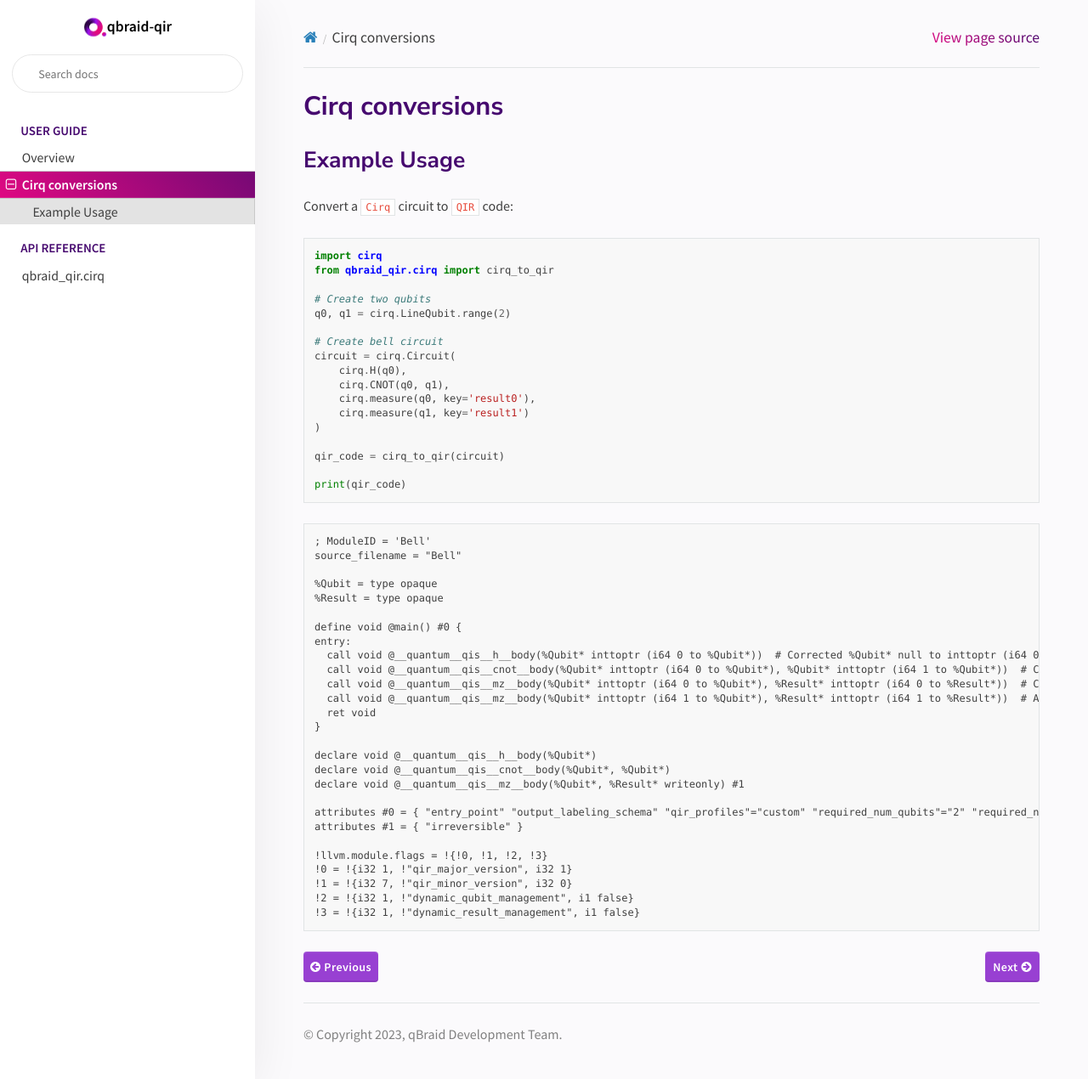
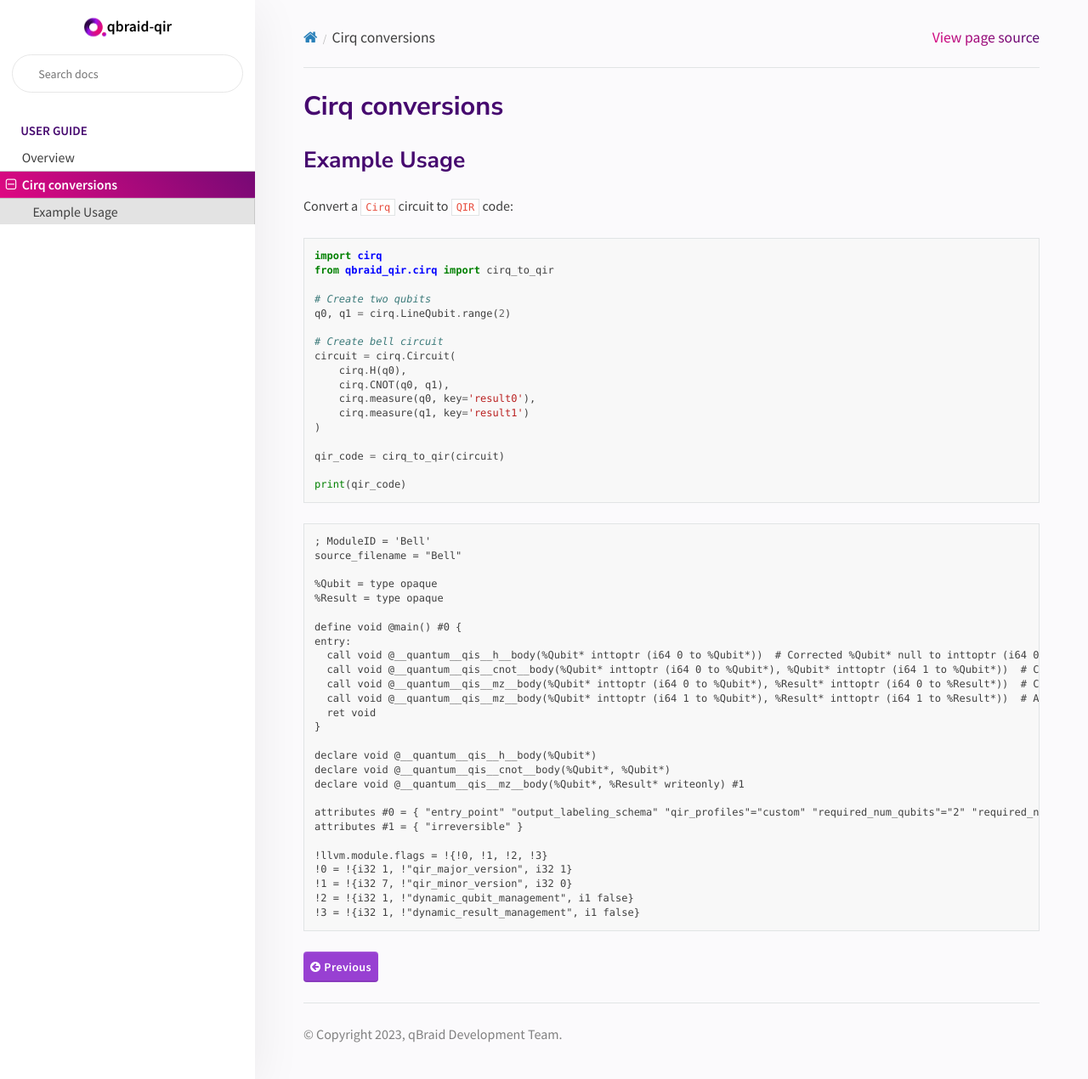
Before and after one commit to qBraid/qbraid-qir, a Sphinx documentation site: the page built from docs/userguide/cirq_qir.rst, in a window 1280 px wide and 1270 px high. Shown: the whole window at 85% size. Built offline with Sphinx 7.4.7 and the Read the Docs theme 2.0.0, drawn with Linux system fonts in a browser that asks for light colours; pages that are not in the unit, such as notebooks, are missing from menus.

Commit message:
docs debug

```diff
--- a/docs/api/qbraid_qir.cirq.rst
+++ /dev/null
@@ -1,7 +0,0 @@
-qbraid_qir.cirq
-=================
-
-.. automodule:: qbraid_qir.cirq
-   :members:
-   :undoc-members:
-   :show-inheritance:
--- a/docs/index.rst
+++ b/docs/index.rst
@@ -77,7 +77,6 @@ Documentation
    :hidden:
 
    api/qbraid_qir
-   api/qbraid_qir.cirq
 
 
 Indices and Tables
```
Also changed, not shown: qbraid_qir/__init__.py (+9 -0 lines).
